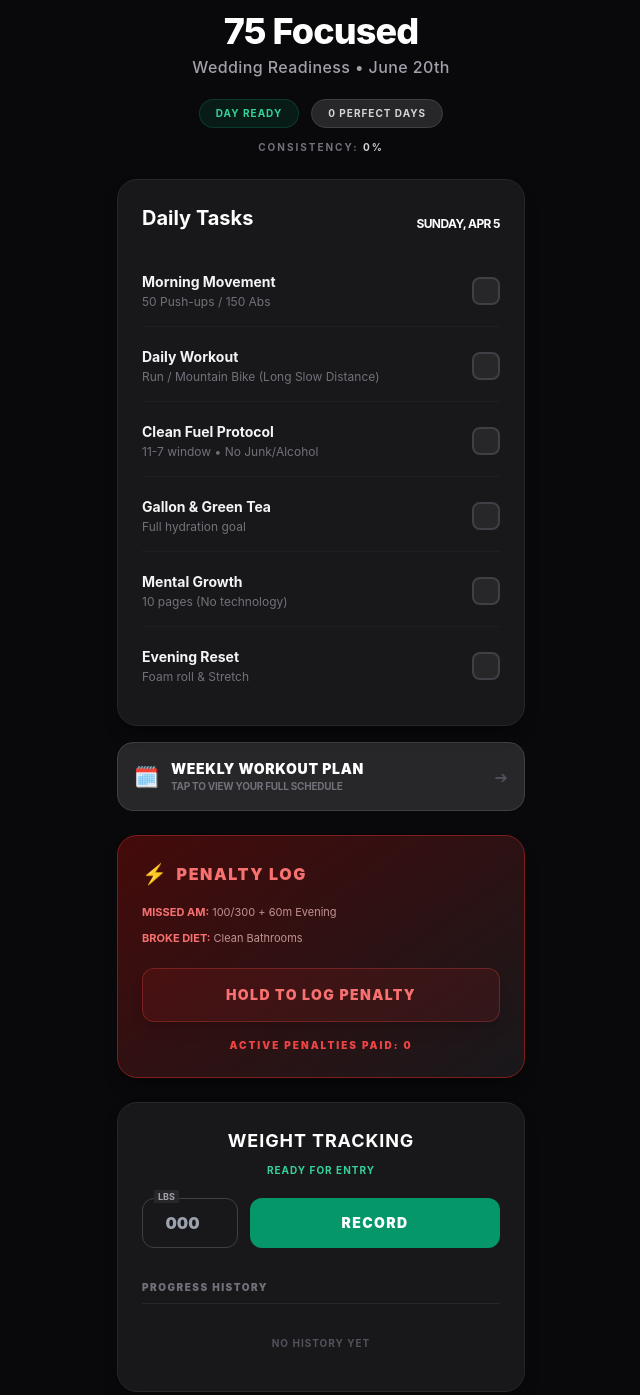
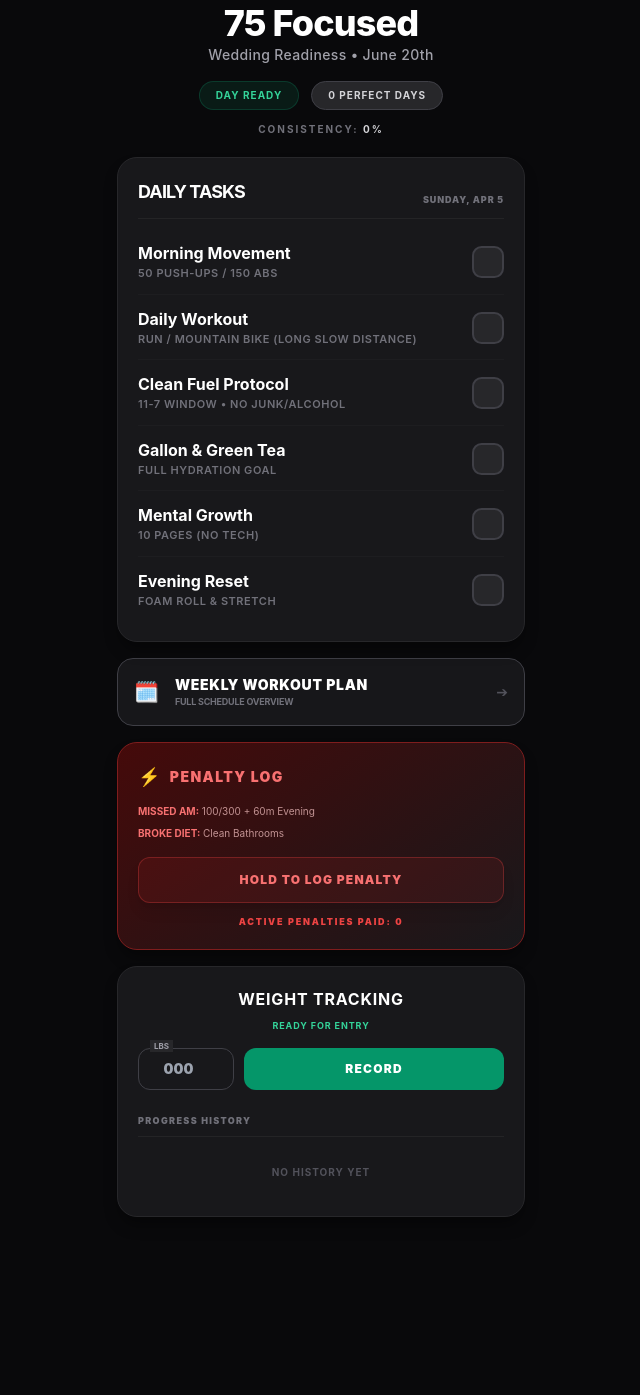
Before and after one commit to sbrandts/75focused, a plain HTML site: page index.html in a window 1280 px wide. Shown: the part 29-1424 px from the top of the page, without its empty margins (319-959 px from the left). After the commit the page ends 1310 px from the top, so only its background shows below. Drawn offline with nearby package versions, Linux system fonts and the light colour scheme.

Commit message:
Refactor styles and structure in index.html
Updated styles and structure for various elements in the HTML file, including checkbox sizes, padding, and button classes. Adjusted text sizes and margins for better visual consistency.

```diff
--- a/index.html
+++ b/index.html
@@ -23,9 +23,9 @@
             position: relative;
         }
         .checkbox-custom {
-            width: 1.75rem;
-            height: 1.75rem;
-            border-radius: 0.5rem;
+            width: 2rem;
+            height: 2rem;
+            border-radius: 0.6rem;
             border: 2px solid #3f3f46;
             cursor: pointer;
             transition: all 0.2s cubic-bezier(0.4, 0, 0.2, 1);
@@ -45,7 +45,7 @@
             top: 50%;
             transform: translate(-50%, -50%);
             font-weight: bold;
-            font-size: 1rem;
+            font-size: 1.2rem;
         }
         .penalty-card {
             background: linear-gradient(145deg, #450a0a, #18181b);
@@ -69,12 +69,12 @@
         }
         .day-row {
             border-bottom: 1px solid #27272a;
-            padding: 1rem 0;
+            padding: 0.85rem 0; /* Condensed vertical padding */
         }
         .day-row.today {
-            border-left: 3px solid #10b981;
+            border-left: 4px solid #10b981;
             padding-left: 1rem;
-            background: linear-gradient(90deg, rgba(16, 185, 129, 0.05), transparent);
+            background: linear-gradient(90deg, rgba(16, 185, 129, 0.08), transparent);
         }
 
         /* Hold to Confirm Button */
@@ -139,27 +139,27 @@
 
     <!-- Workout Plan Overlay -->
     <div id="workout-overlay">
-        <div class="flex justify-between items-center mb-8">
+        <div class="flex justify-between items-center mb-6">
             <h2 class="text-2xl font-black text-white uppercase tracking-tighter">Weekly Plan</h2>
             <button onclick="toggleWorkoutOverlay()" class="w-10 h-10 flex items-center justify-center bg-zinc-800 rounded-full border border-zinc-700">
                 <span class="text-xl font-bold text-zinc-400">✕</span>
             </button>
         </div>
-        <div id="workout-list" class="space-y-1 overflow-y-auto pr-2">
+        <div id="workout-list" class="space-y-0.5 overflow-y-auto pr-2">
             <!-- Populated by JS -->
         </div>
-        <button onclick="toggleWorkoutOverlay()" class="mt-auto w-full py-4 bg-zinc-800 border border-zinc-700 rounded-xl font-black text-xs uppercase tracking-[0.2em] text-zinc-400">
+        <button onclick="toggleWorkoutOverlay()" class="mt-4 w-full py-4 bg-zinc-800 border border-zinc-700 rounded-2xl font-black text-sm uppercase tracking-[0.2em] text-zinc-200">
             Return to Dashboard
         </button>
     </div>
 
-    <div class="max-w-md mx-auto px-5 pt-10">
+    <div class="max-w-md mx-auto px-5 pt-8">
         <!-- Header -->
-        <header class="mb-6 text-center">
-            <h1 class="text-4xl font-extrabold tracking-tight text-white mb-1">75 Focused</h1>
-            <p class="text-zinc-400 font-medium tracking-wide">Wedding Readiness • June 20th</p>
+        <header class="mb-5 text-center">
+            <h1 class="text-4xl font-extrabold tracking-tight text-white mb-0.5">75 Focused</h1>
+            <p class="text-zinc-400 font-medium tracking-wide text-sm">Wedding Readiness • June 20th</p>
 
-            <div class="flex justify-center gap-3 mt-5">
+            <div class="flex justify-center gap-3 mt-4">
                 <div class="bg-emerald-500/10 border border-emerald-500/20 text-emerald-400 px-4 py-1.5 rounded-full font-bold text-[10px] tracking-widest uppercase">
                     Day <span id="day-counter">--</span>
                 </div>
@@ -174,57 +174,63 @@
         </header>
 
         <!-- Daily Checklist -->
-        <section class="card p-6 mb-4">
-            <div class="flex justify-between items-end mb-6">
-                <h2 class="text-xl font-bold text-white">Daily Tasks</h2>
-                <span id="current-date" class="text-xs font-bold text-white uppercase tracking-tighter"></span>
+        <section class="card p-5 mb-4">
+            <div class="flex justify-between items-end mb-3 border-b border-zinc-800/80 pb-3">
+                <h2 class="text-lg font-bold text-white uppercase tracking-tighter">Daily Tasks</h2>
+                <span id="current-date" class="text-[9px] font-black text-zinc-500 uppercase tracking-widest"></span>
             </div>
 
-            <div id="checklist" class="space-y-1">
-                <div class="flex items-center justify-between py-4 border-b border-zinc-800/50" onclick="toggleTask('morning_movement')">
+            <div id="checklist" class="space-y-0.5">
+                <!-- Task 1 -->
+                <div class="flex items-center justify-between py-3 border-b border-zinc-800/40" onclick="toggleTask('morning_movement')">
                     <div class="pr-4">
-                        <p class="font-bold text-zinc-100 text-sm">Morning Movement</p>
-                        <p class="text-xs text-zinc-500 mt-0.5">50 Push-ups / 150 Abs</p>
+                        <p class="font-bold text-white text-base leading-tight">Morning Movement</p>
+                        <p class="text-[11px] text-zinc-500 mt-0.5 uppercase tracking-wider font-semibold">50 Push-ups / 150 Abs</p>
                     </div>
                     <div class="checkbox-custom flex-shrink-0" id="cb-morning_movement"></div>
                 </div>
 
-                <div class="flex items-center justify-between py-4 border-b border-zinc-800/50" onclick="toggleTask('workout')">
+                <!-- Task 2 -->
+                <div class="flex items-center justify-between py-3 border-b border-zinc-800/40" onclick="toggleTask('workout')">
                     <div class="pr-4">
-                        <p class="font-bold text-zinc-100 text-sm">Daily Workout</p>
-                        <p class="text-xs text-zinc-500 mt-0.5" id="today-workout-desc">30 min minimum</p>
+                        <p class="font-bold text-white text-base leading-tight">Daily Workout</p>
+                        <p class="text-[11px] text-zinc-500 mt-0.5 uppercase tracking-wider font-semibold" id="today-workout-desc">30 min minimum</p>
                     </div>
                     <div class="checkbox-custom flex-shrink-0" id="cb-workout"></div>
                 </div>
 
-                <div class="flex items-center justify-between py-4 border-b border-zinc-800/50" onclick="toggleTask('nutrition')">
+                <!-- Task 3 -->
+                <div class="flex items-center justify-between py-3 border-b border-zinc-800/40" onclick="toggleTask('nutrition')">
                     <div class="pr-4">
-                        <p class="font-bold text-zinc-100 text-sm">Clean Fuel Protocol</p>
-                        <p class="text-xs text-zinc-500 mt-0.5">11-7 window • No Junk/Alcohol</p>
+                        <p class="font-bold text-white text-base leading-tight">Clean Fuel Protocol</p>
+                        <p class="text-[11px] text-zinc-500 mt-0.5 uppercase tracking-wider font-semibold">11-7 window • No Junk/Alcohol</p>
                     </div>
                     <div class="checkbox-custom flex-shrink-0" id="cb-nutrition"></div>
                 </div>
 
-                <div class="flex items-center justify-between py-4 border-b border-zinc-800/50" onclick="toggleTask('water')">
+                <!-- Task 4 -->
+                <div class="flex items-center justify-between py-3 border-b border-zinc-800/40" onclick="toggleTask('water')">
                     <div class="pr-4">
-                        <p class="font-bold text-zinc-100 text-sm">Gallon & Green Tea</p>
-                        <p class="text-xs text-zinc-500 mt-0.5">Full hydration goal</p>
+                        <p class="font-bold text-white text-base leading-tight">Gallon & Green Tea</p>
+                        <p class="text-[11px] text-zinc-500 mt-0.5 uppercase tracking-wider font-semibold">Full hydration goal</p>
                     </div>
                     <div class="checkbox-custom flex-shrink-0" id="cb-water"></div>
                 </div>
 
-                <div class="flex items-center justify-between py-4 border-b border-zinc-800/50" onclick="toggleTask('reading')">
+                <!-- Task 5 -->
+                <div class="flex items-center justify-between py-3 border-b border-zinc-800/40" onclick="toggleTask('reading')">
                     <div class="pr-4">
-                        <p class="font-bold text-zinc-100 text-sm">Mental Growth</p>
-                        <p class="text-xs text-zinc-500 mt-0.5">10 pages (No technology)</p>
+                        <p class="font-bold text-white text-base leading-tight">Mental Growth</p>
+                        <p class="text-[11px] text-zinc-500 mt-0.5 uppercase tracking-wider font-semibold">10 pages (No tech)</p>
                     </div>
                     <div class="checkbox-custom flex-shrink-0" id="cb-reading"></div>
                 </div>
 
-                <div class="flex items-center justify-between py-4" onclick="toggleTask('stretch')">
+                <!-- Task 6 -->
+                <div class="flex items-center justify-between py-3" onclick="toggleTask('stretch')">
                     <div class="pr-4">
-                        <p class="font-bold text-zinc-100 text-sm">Evening Reset</p>
-                        <p class="text-xs text-zinc-500 mt-0.5">Foam roll & Stretch</p>
+                        <p class="font-bold text-white text-base leading-tight">Evening Reset</p>
+                        <p class="text-[11px] text-zinc-500 mt-0.5 uppercase tracking-wider font-semibold">Foam roll & Stretch</p>
                     </div>
                     <div class="checkbox-custom flex-shrink-0" id="cb-stretch"></div>
                 </div>
@@ -232,56 +238,56 @@
         </section>
 
         <!-- Workout Plan Button -->
-        <button onclick="toggleWorkoutOverlay()" class="w-full mb-6 p-4 rounded-2xl bg-zinc-800 border border-zinc-700 flex items-center justify-between hover:bg-zinc-700 transition-colors active:scale-95 group">
+        <button onclick="toggleWorkoutOverlay()" class="w-full mb-4 p-4 rounded-2xl bg-zinc-800/50 border border-zinc-700 flex items-center justify-between hover:bg-zinc-700 transition-colors active:scale-95 group">
             <div class="flex items-center">
-                <span class="text-xl mr-3">🗓️</span>
+                <span class="text-xl mr-4">🗓️</span>
                 <div class="text-left">
                     <p class="text-sm font-black text-white uppercase tracking-wider">Weekly Workout Plan</p>
-                    <p class="text-[10px] text-zinc-500 font-bold uppercase tracking-tight">Tap to view your full schedule</p>
+                    <p class="text-[9px] text-zinc-500 font-bold uppercase tracking-tight">Full Schedule Overview</p>
                 </div>
             </div>
-            <span class="text-zinc-600 group-hover:text-zinc-400">➔</span>
+            <span class="text-zinc-600 group-hover:text-zinc-400 text-sm">➔</span>
         </button>
 
         <!-- Penalty Tracker -->
-        <section class="card p-6 mb-6 penalty-card">
-            <h2 class="text-base font-black text-red-400 mb-4 flex items-center uppercase tracking-widest">
-                <span class="mr-2 text-xl">⚡</span> Penalty Log
+        <section class="card p-5 mb-4 penalty-card">
+            <h2 class="text-sm font-black text-red-400 mb-3 flex items-center uppercase tracking-widest">
+                <span class="mr-2 text-lg">⚡</span> Penalty Log
             </h2>
-            <div class="text-[11px] text-red-200/70 space-y-2 mb-5 leading-relaxed">
+            <div class="text-[10px] text-red-200/70 space-y-1.5 mb-4 leading-relaxed">
                 <p><strong class="text-red-400">MISSED AM:</strong> 100/300 + 60m Evening</p>
                 <p><strong class="text-red-400">BROKE DIET:</strong> Clean Bathrooms</p>
             </div>
 
-            <button id="btn-penalty" class="hold-btn w-full py-4 rounded-xl font-black text-sm uppercase tracking-widest shadow-lg">
+            <button id="btn-penalty" class="hold-btn w-full py-3.5 rounded-xl font-black text-xs uppercase tracking-widest shadow-lg">
                 <div id="hold-progress" class="hold-progress"></div>
                 <span class="relative z-10" id="penalty-btn-text">Hold to Log Penalty</span>
             </button>
 
-            <div id="penalty-count" class="mt-4 text-center text-[10px] font-black text-red-500 uppercase tracking-[0.2em] transition-all duration-300">
+            <div id="penalty-count" class="mt-3 text-center text-[9px] font-black text-red-500 uppercase tracking-[0.2em] transition-all duration-300">
                 Active Penalties Paid: 0
             </div>
         </section>
 
         <!-- Weigh-In -->
-        <section class="card p-6">
-            <h2 class="text-lg font-bold text-white mb-2 text-center uppercase tracking-wider">Weight Tracking</h2>
-            <p id="weigh-in-status" class="text-center text-[10px] mb-5 font-bold tracking-widest text-emerald-400">READY FOR ENTRY</p>
+        <section class="card p-5">
+            <h2 class="text-base font-bold text-white mb-2 text-center uppercase tracking-wider">Weight Tracking</h2>
+            <p id="weigh-in-status" class="text-center text-[9px] mb-4 font-bold tracking-widest text-emerald-400">READY FOR ENTRY</p>
 
-            <div class="flex gap-3 justify-center">
+            <div class="flex gap-2.5 justify-center">
                 <div class="relative w-24">
                     <input type="number" id="weight-input" placeholder="000"
-                           class="w-full bg-zinc-900 border border-zinc-700 text-white p-3 rounded-xl text-center font-black focus:ring-2 focus:ring-emerald-500 outline-none transition-all">
-                    <span class="absolute -top-2 left-3 bg-zinc-800 text-[9px] px-1 text-zinc-400 font-bold uppercase">LBS</span>
+                           class="w-full bg-zinc-900 border border-zinc-700 text-white p-2.5 rounded-xl text-center font-black focus:ring-2 focus:ring-emerald-500 outline-none transition-all text-sm">
+                    <span class="absolute -top-2 left-3 bg-zinc-800 text-[8px] px-1 text-zinc-400 font-bold uppercase">LBS</span>
                 </div>
-                <button onclick="saveWeight()" class="flex-1 bg-emerald-600 hover:bg-emerald-500 text-white rounded-xl font-black text-sm uppercase tracking-widest transition-all active:scale-95">
+                <button onclick="saveWeight()" class="flex-1 bg-emerald-600 hover:bg-emerald-500 text-white rounded-xl font-black text-xs uppercase tracking-widest transition-all active:scale-95">
                     Record
                 </button>
             </div>
 
-            <div class="mt-8">
-                <h3 class="text-[10px] font-black text-zinc-500 uppercase mb-4 tracking-[0.15em] border-b border-zinc-800 pb-2">Progress History</h3>
-                <div id="weight-history" class="space-y-3"></div>
+            <div class="mt-6">
+                <h3 class="text-[9px] font-black text-zinc-500 uppercase mb-3 tracking-[0.15em] border-b border-zinc-800/80 pb-2">Progress History</h3>
+                <div id="weight-history" class="space-y-2"></div>
             </div>
         </section>
     </div>
@@ -324,7 +330,6 @@
         function toggleWorkoutOverlay() {
             const overlay = document.getElementById('workout-overlay');
             overlay.classList.toggle('active');
-            // Prevent body scroll when overlay is open
             document.body.style.overflow = overlay.classList.contains('active') ? 'hidden' : '';
         }
 
@@ -338,11 +343,11 @@
                 return `
                     <div class="day-row ${isToday ? 'today' : ''}">
                         <div class="flex justify-between items-center mb-1">
-                            <span class="text-[10px] font-black uppercase tracking-[0.2em] ${isToday ? 'text-emerald-500' : 'text-zinc-500'}">
+                            <span class="text-[10px] font-black uppercase tracking-[0.2em] ${isToday ? 'text-emerald-400' : 'text-zinc-500'}">
                                 ${day} ${isToday ? '• Today' : ''}
                             </span>
                         </div>
-                        <p class="text-sm font-bold ${isToday ? 'text-white' : 'text-zinc-300'}">${WORKOUT_PLAN[day]}</p>
+                        <p class="text-lg font-bold ${isToday ? 'text-white' : 'text-zinc-300'} leading-tight">${WORKOUT_PLAN[day]}</p>
                     </div>
                 `;
             }).join('');
@@ -354,7 +359,7 @@
             const btnText = document.getElementById('penalty-btn-text');
 
             const startHold = (e) => {
-                e.preventDefault();
+                if (e.cancelable) e.preventDefault();
                 holdStartTime = Date.now();
                 btnText.innerText = "Holding...";
 
@@ -527,9 +532,9 @@
                 return;
             }
             container.innerHTML = state.weights.slice(0, 5).map(w => `
-                <div class="flex justify-between items-center text-xs p-3 bg-zinc-900/50 border border-zinc-800 rounded-xl">
-                    <span class="text-zinc-500 font-bold">${w.date}</span>
-                    <span class="font-black text-white">${w.weight} <span class="text-[10px] text-zinc-500">LBS</span></span>
+                <div class="flex justify-between items-center text-[11px] p-2.5 bg-zinc-900/50 border border-zinc-800 rounded-xl">
+                    <span class="text-zinc-500 font-bold uppercase tracking-tight">${w.date}</span>
+                    <span class="font-black text-white">${w.weight} <span class="text-[9px] text-zinc-500">LBS</span></span>
                 </div>
             `).join('');
         }
```
